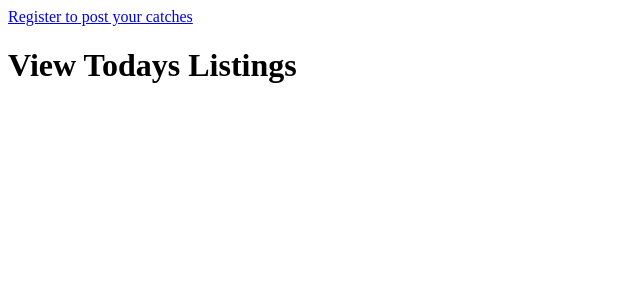
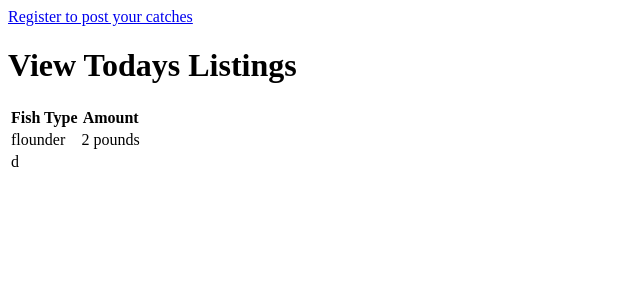
Before and after one commit to goehlemichael/post_your_catch, a Flask app: template templates/index.html in a window 1280 px wide. Shown: the top 300 px of the page, without its empty margins (0-640 px from the left). Run offline with Flask 2, Linux system fonts and the light colour scheme; the template is opened without the code that fills it: values that come from a table or form of the project are taken from there, others are empty; data comes from the database, SQL or seed files in the repository; both versions use the stored data as it was after the commit.

Commit message:
start post template, add post button to index, list posts on main index page

```diff
--- a/app.py
+++ b/app.py
@@ -90,6 +90,19 @@ class MyModelView(sqla.ModelView):
 def index():
     return render_template('index.html')
 
+@app.route("/post", methods=["GET", "POST"])
+
+def create_note():
+    if request.method == "GET":
+        return render_template("post.html")
+    else:
+        fish = request.form["fish"]
+        amount = request.form["amount"]
+        post = Post(fish=fish, amount=amount)
+        db.session.add(post)
+        db.session.commit()
+        return redirect("/")
+
 # Create admin
 admin = flask_admin.Admin(
     app,
--- a/templates/admin/index.html
+++ b/templates/admin/index.html
@@ -6,6 +6,7 @@
         <div class="col-sm-10 col-sm-offset-1">
             <h1>Post Your Catch</h1>
             <p class="lead">Post your catch and connect to buyers in your area</p>
+            <a class="btn btn-primary" href="/post">Create a Post</a>
 
 
             {% if not current_user.is_authenticated %}
--- a/templates/index.html
+++ b/templates/index.html
@@ -6,6 +6,25 @@
             <a class="btn btn-default" href="{{ url_for('admin.index') }}">Register to post your catches</a>
             <h1>View Todays Listings</h1>
         </div>
+
+ <table>
+         <thead>
+            <tr>
+               <th>Fish Type</th>
+               <th>Amount</th>
+            </tr>
+         </thead>
+
+         <tbody>
+            {% for post in posts %}
+               <tr>
+                  <td>{{ post.fish }}</td>
+                  <td>{{ post.amount }}</td>
+               </tr>
+            {% endfor %}
+         </tbody>
+      </table>
+
     </div>
 </div>
     </body>
```
Also changed, not shown: templates/post.html (added, +25 -0 lines), pyc_db.sqlite.
